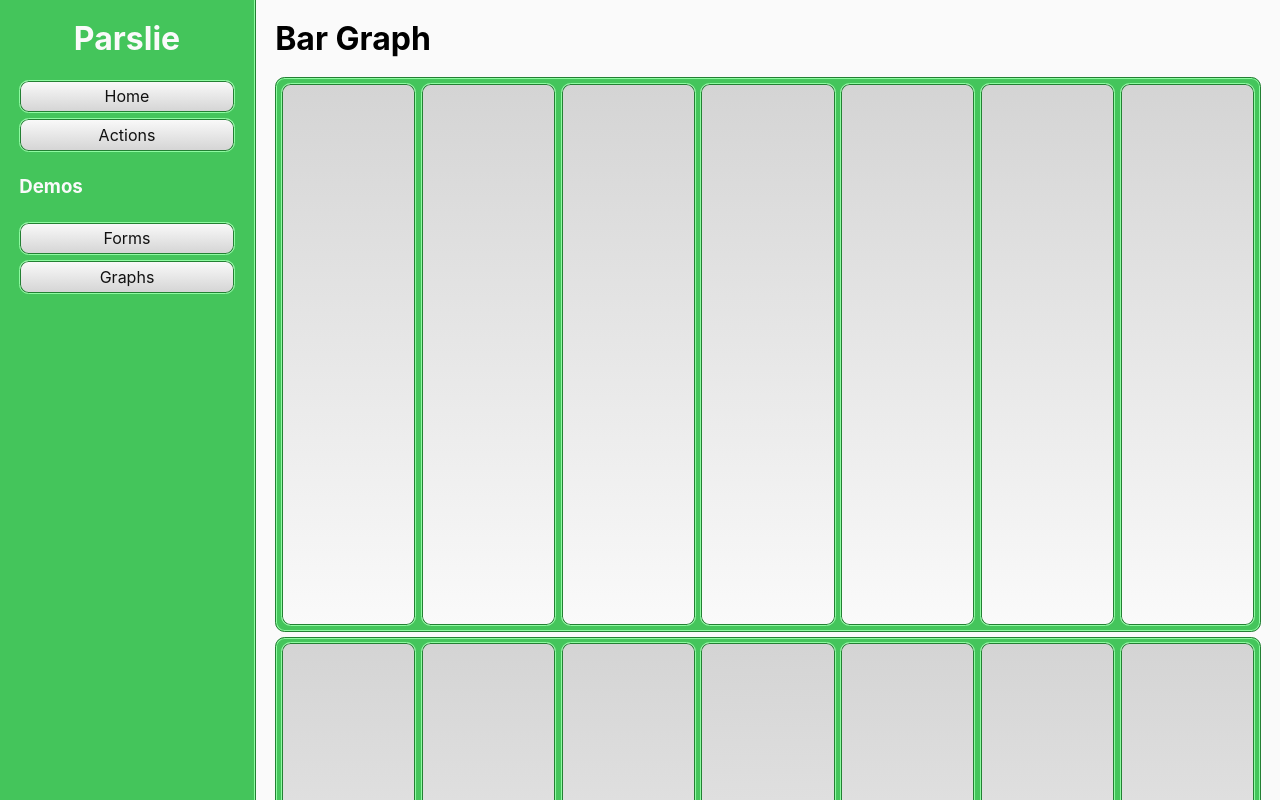
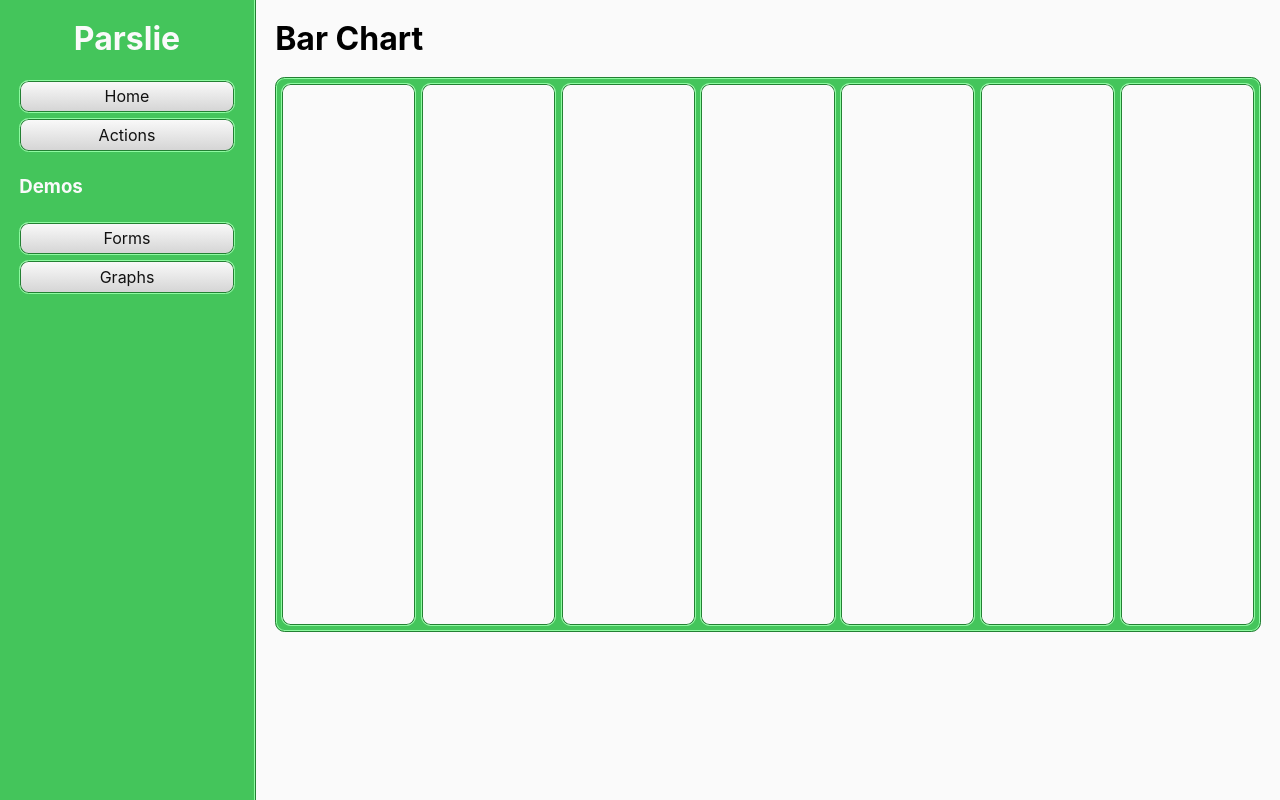
Before and after one commit to parslie/parslie.github.io, a React (Create React App) app: page /#/ in a window 1280 px wide. Both pictures are taken after a click on the button "Graphs". Shown: the top 800 px of the page. Built offline with nearby package versions, Linux system fonts and the light colour scheme; no server answers.

Commit message:
Rename BarGraph to BarChart

```diff
--- a/src/components/graph.jsx
+++ b/src/components/graph.jsx
@@ -1,8 +1,8 @@
 import "../styles/graph.scss";
 
-export function BarGraph() {
+export function BarChart() {
   return (
-    <div className="bar-graph">
+    <div className="bar-chart">
       <div className="bar">
         <div className="bar-section"></div>
         <div className="bar-section"></div>
--- a/src/pages/demos.jsx
+++ b/src/pages/demos.jsx
@@ -1,6 +1,6 @@
 import FormArticle from "../articles/form";
 import { ButtonField, SubmitField, TextField } from "../components/input";
-import { BarGraph } from "../components/graph";
+import { BarChart } from "../components/graph";
 
 export function FormDemoPage() {
   return (
@@ -19,10 +19,9 @@ export function GraphDemoPage() {
   return (
     <main>
       <article>
-        <header><h1>Bar Graph</h1></header>
+        <header><h1>Bar Chart</h1></header>
         <section>
-          <BarGraph />
-          <BarGraph />
+          <BarChart />
         </section>
       </article>
     </main>
--- a/src/styles/graph.scss
+++ b/src/styles/graph.scss
@@ -1,7 +1,7 @@
 @import "./sizings.scss";
 @import "./colors.scss";
 
-.bar-graph {
+.bar-chart {
   display: flex;
   flex-direction: row;
   gap: $small-size;
@@ -24,7 +24,7 @@
     border: $border-size solid $light-green;
     border-radius: $medium-size;
     box-shadow: inset 0 0 0 #{$border-size} $dark-green; // Acts as inner border
-    background: linear-gradient(0deg, $white 0%, $gray 200%);
+    background: $white;
 
     .bar-section {
       flex-grow: 1; // TODO: remove (used for debug)
```
